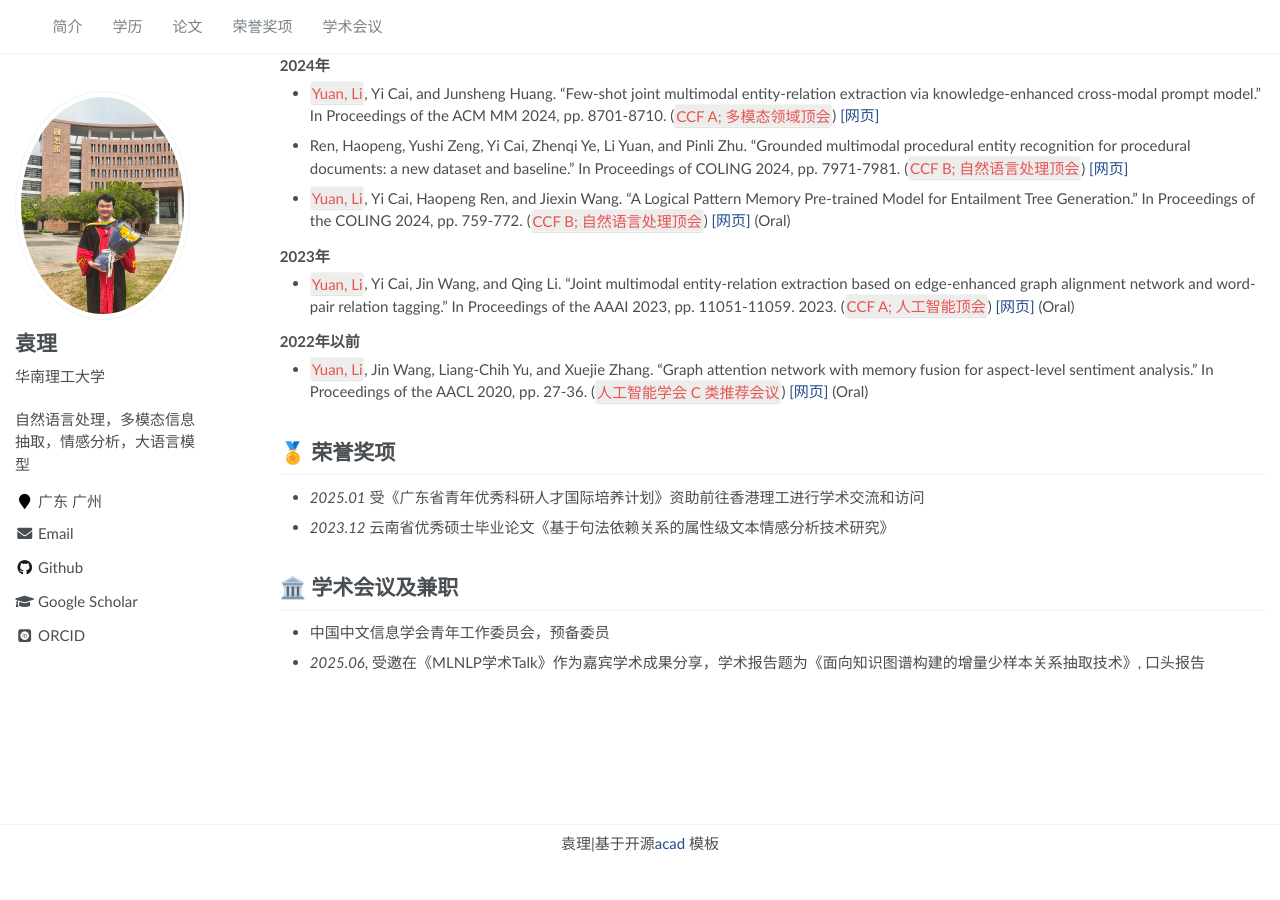
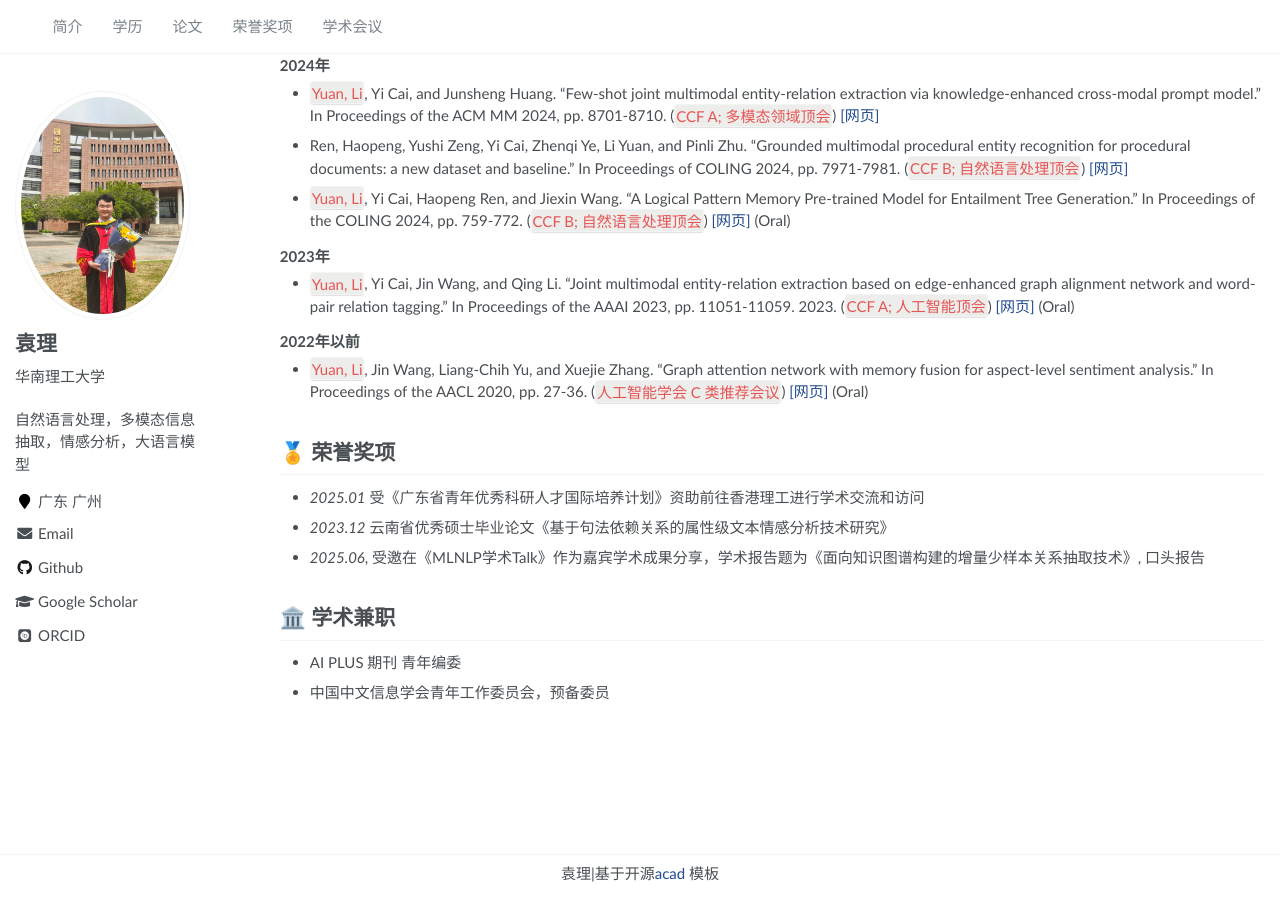
Before and after one commit to YuanLi95/YuanLi95.github.io, a Jekyll site: the page built from _pages/about.md, in a window 1280 px wide and 900 px high, scrolled down 1697 px. Built offline with Jekyll 4.4.1, drawn with Linux system fonts in a browser that asks for light colours; some web fonts are replaced; before the commit the page ends 2567 px from its top, so only the background shows below that.

Commit message:
Update about.md

```diff
--- a/_pages/about.md
+++ b/_pages/about.md
@@ -142,10 +142,10 @@ redirect_from:
 # 🏅 荣誉奖项
 - *2025.01* 受《广东省青年优秀科研人才国际培养计划》资助前往香港理工进行学术交流和访问
 - *2023.12* 云南省优秀硕士毕业论文《基于句法依赖关系的属性级文本情感分析技术研究》
-
+- *2025.06*, 受邀在《MLNLP学术Talk》作为嘉宾学术成果分享，学术报告题为《面向知识图谱构建的增量少样本关系抽取技术》, 口头报告
 
 <span class='anchor' id='-xshy'></span>
 
-# 🏛️ 学术会议及兼职
+# 🏛️ 学术兼职
+- AI PLUS 期刊 青年编委
 - 中国中文信息学会青年工作委员会，预备委员
-- *2025.06*, 受邀在《MLNLP学术Talk》作为嘉宾学术成果分享，学术报告题为《面向知识图谱构建的增量少样本关系抽取技术》, 口头报告
```
